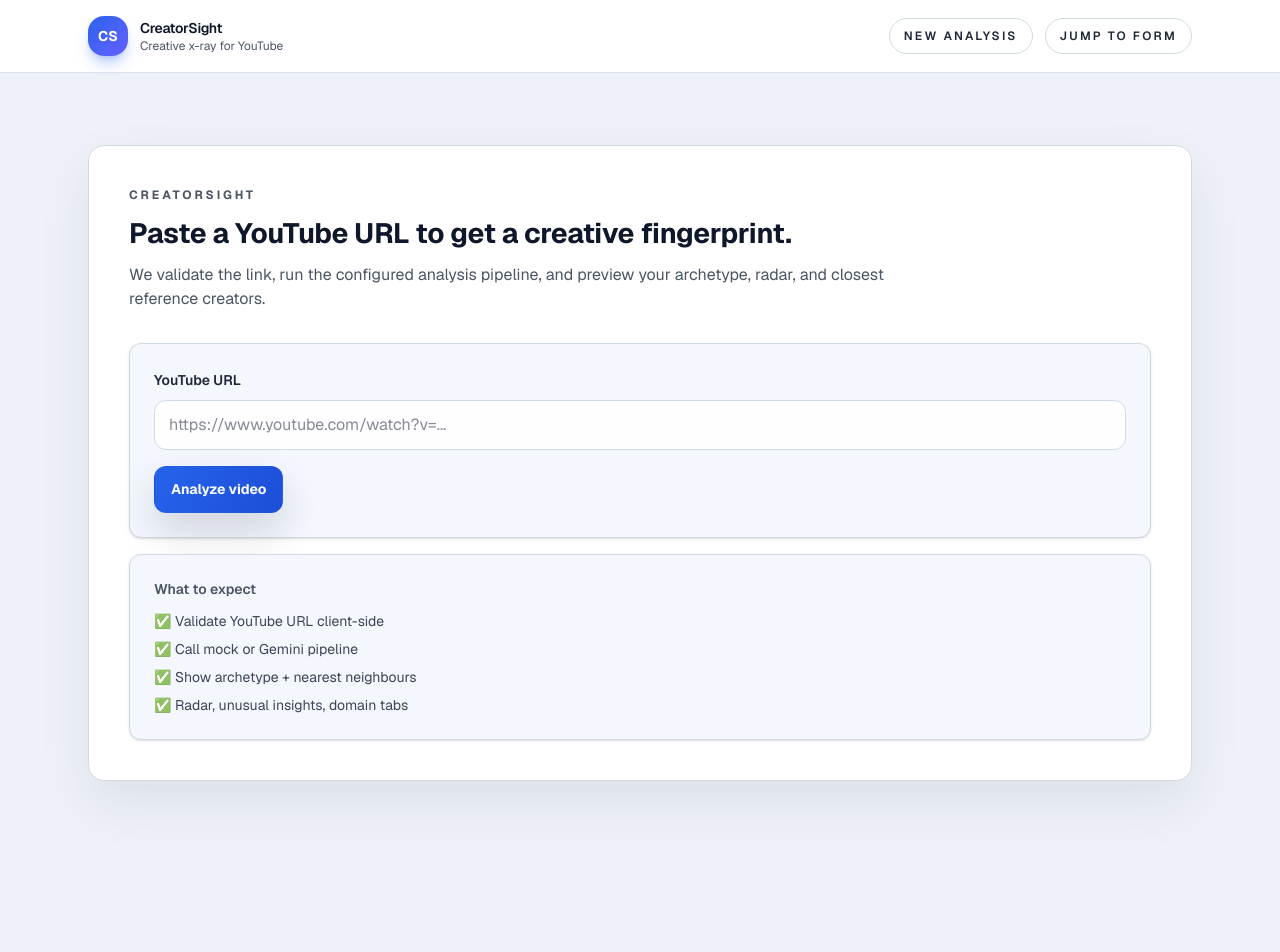
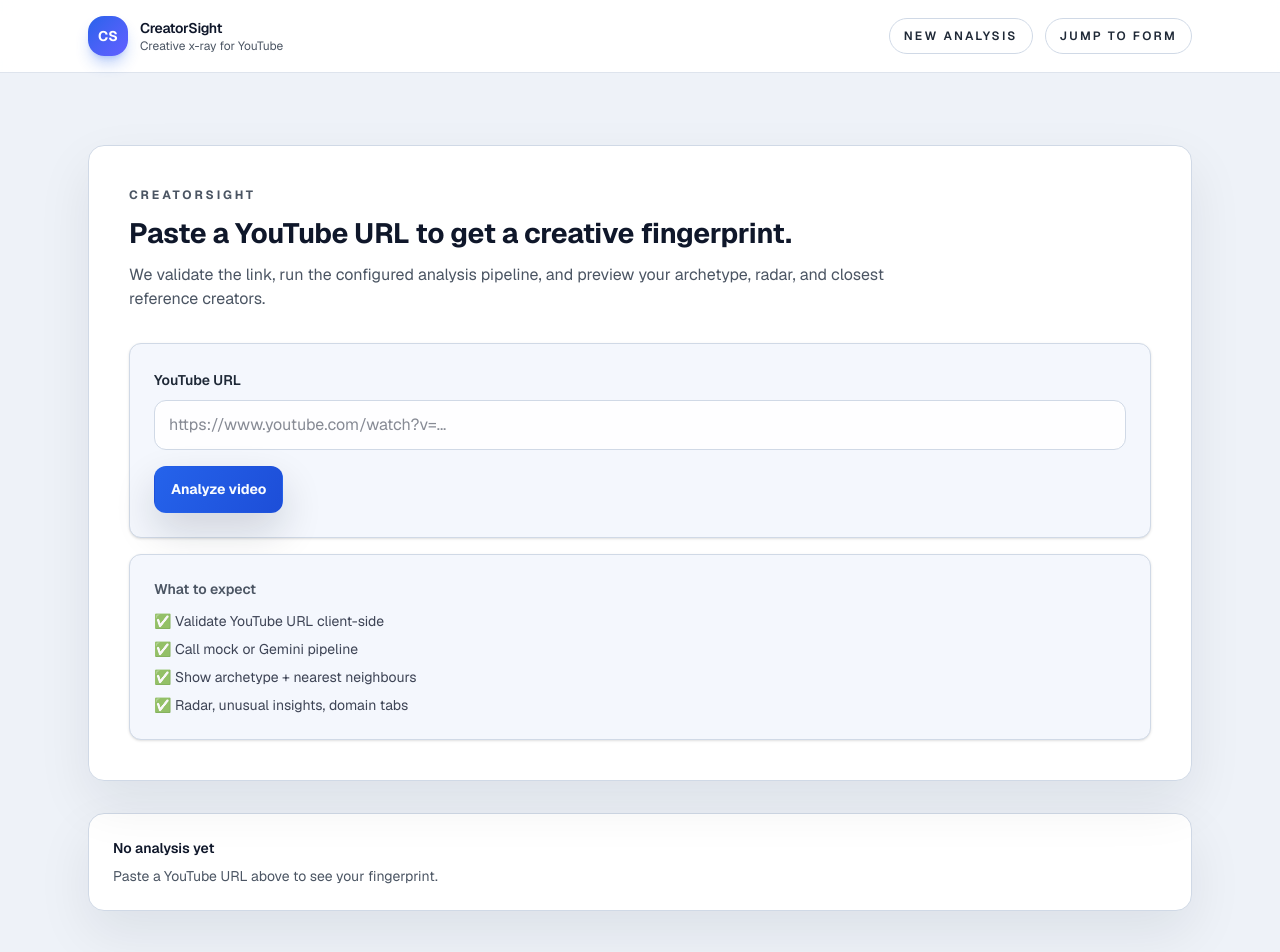
Before and after one commit to AcS81/creative-tool, a Next.js app: page / in a window 1280 px wide. Shown: the top 952 px of the page. Built offline with nearby package versions, Linux system fonts and the light colour scheme.

Commit message:
2.3 Enhance main page loading and error handling by adding visual feedback during video analysis. Introduce messages for loading state, analysis failure, and no analysis available, improving user experience and clarity.

```diff
--- a/src/app/page.tsx
+++ b/src/app/page.tsx
@@ -150,6 +150,35 @@
           </div>
         </form>
       </div>
+
+      {loading && (
+        <div className="cs-card space-y-4 p-6">
+          <p className="text-sm font-semibold text-muted">Analyzing your video…</p>
+          <div className="grid gap-3">
+            <div className="h-4 w-1/2 animate-pulse rounded bg-surface-strong" />
+            <div className="h-4 w-1/3 animate-pulse rounded bg-surface-strong" />
+            <div className="h-40 animate-pulse rounded bg-surface-strong" />
+          </div>
+          <p className="text-xs text-muted">
+            This may take up to a few minutes in Gemini mode; the page will populate on completion.
+          </p>
+        </div>
+      )}
+
+      {!loading && error && !result && (
+        <div className="cs-card space-y-2 p-6 border-red-200 bg-red-50">
+          <p className="text-sm font-semibold text-red-700">Analysis failed</p>
+          <p className="text-sm text-red-600">{error}</p>
+          <p className="text-xs text-red-500">Double-check the URL and try again.</p>
+        </div>
+      )}
+
+      {!loading && !error && !result && (
+        <div className="cs-card space-y-2 p-6">
+          <p className="text-sm font-semibold text-foreground">No analysis yet</p>
+          <p className="text-sm text-muted">Paste a YouTube URL above to see your fingerprint.</p>
+        </div>
+      )}
 
       {result && (
         <div className="cs-card w-full space-y-6 p-8">
```
